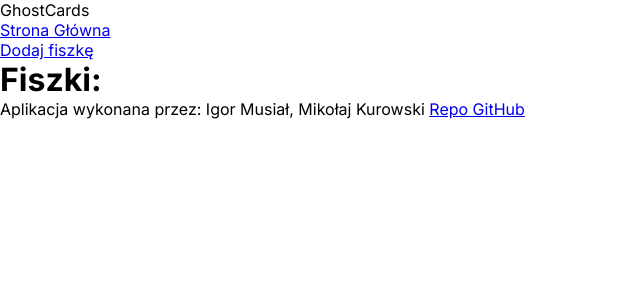
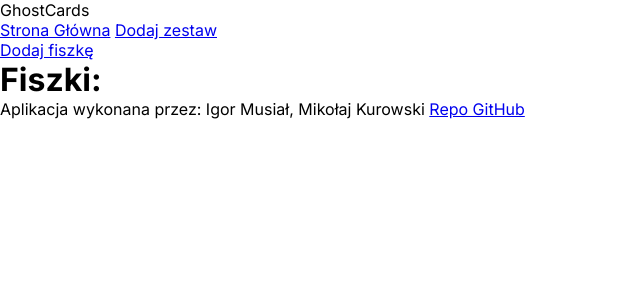
Before and after one commit to Igorzysko1/GhostCards, a PHP site: page /index.php in a window 1280 px wide. Shown: the top 300 px of the page, without its empty margins (0-640 px from the left). Run offline with PHP 8.4, Linux system fonts and the light colour scheme; data that the repository does not hold is empty.

Commit message:
Add link in navigation to zestawy

```diff
--- a/includes/header.php
+++ b/includes/header.php
@@ -19,7 +19,7 @@
         </section>
         <nav class="header-nav">
             <a href="index.php" class="header-button">Strona Główna</a>
-            <!-- TODO: add fiszkas set -->
+            <a href="zestawy.php" class="header-button">Dodaj zestaw</a>
         </nav>
     </header>
     <main>
```
